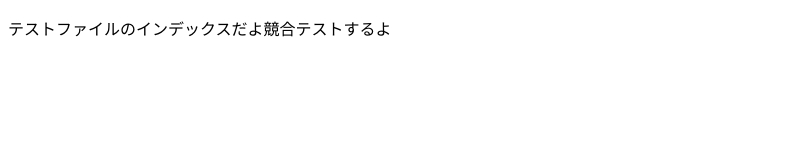
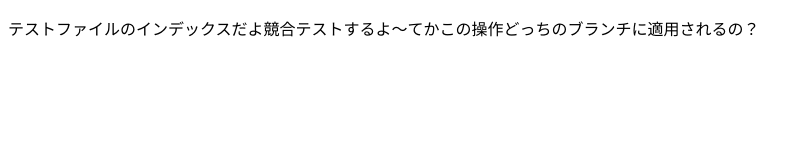
Before and after one commit to yanappu/test, a plain HTML site: page index.html in a window 1280 px wide. Shown: the whole page, without its empty margins (0-809 px from the left). Drawn offline with Linux system fonts and the light colour scheme.

Commit message:
競合テストB
testBから愛を込めて

```diff
--- a/index.html
+++ b/index.html
@@ -6,6 +6,6 @@
 </head>
 
 <body>
-<p>テストファイルのインデックスだよ競合テストするよ</p>
+<p>テストファイルのインデックスだよ競合テストするよ〜てかこの操作どっちのブランチに適用されるの？</p>
 </body>
 </html>
```
